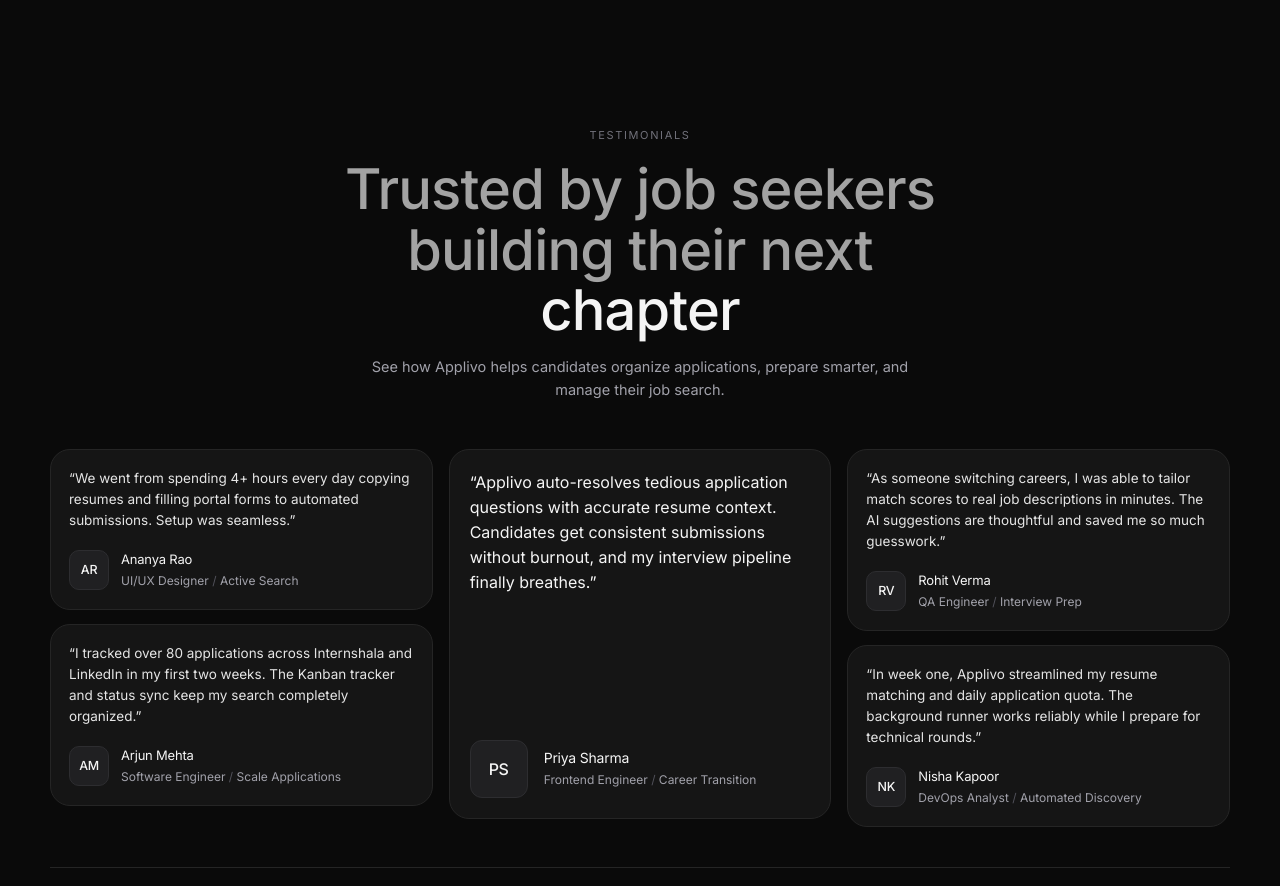
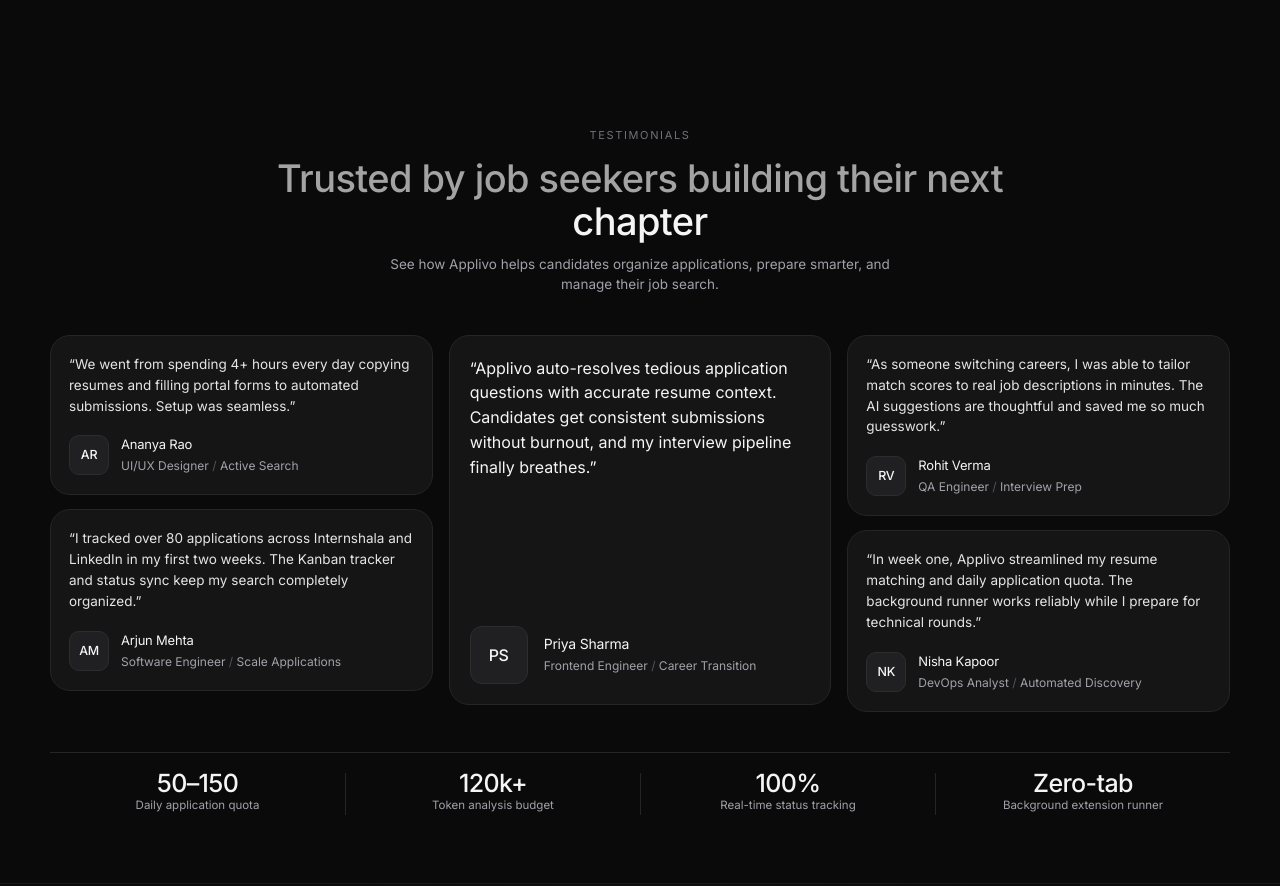
Before and after one commit to Applivo-Agent/Applivo-Web, a Next.js app: page / in a window 1280 px wide. Shown: the part 6040-6926 px from the top of the page. Built offline with nearby package versions, Linux system fonts and the light colour scheme; no server answers; a web font is replaced by a local one.

Commit message:
refactor(testimonials): restore compact 34-38px two-tone heading with max-w-[780px] to ensure two clean lines

```diff
--- a/components/ainest/Testimonials.tsx
+++ b/components/ainest/Testimonials.tsx
@@ -71,12 +71,12 @@
       className="relative z-10 w-full py-14 sm:py-16 md:py-16 px-4 sm:px-6 md:px-8 bg-[#0A0A0A] overflow-hidden"
       aria-label="Customer Testimonials"
     >
-      {/* ─── Centered Section Heading (Hero-Style Two-Tone Typography) ─── */}
-      <div className="max-w-3xl mx-auto text-center mb-10 sm:mb-12">
-        <span className="text-[10.5px] sm:text-[11px] font-medium text-[#71717A] uppercase tracking-[0.15em] block mb-3.5">
+      {/* ─── Centered Section Heading (Compact SaaS Two-Tone Typography) ─── */}
+      <div className="max-w-3xl mx-auto text-center mb-9 sm:mb-10">
+        <span className="text-[10px] sm:text-[11px] font-medium text-[#71717A] uppercase tracking-[0.15em] block mb-3">
           TESTIMONIALS
         </span>
-        <h2 className="text-[32px] sm:text-[42px] md:text-[52px] lg:text-[56px] font-semibold tracking-tight leading-[1.08] max-w-3xl mx-auto mb-4">
+        <h2 className="text-[26px] sm:text-[30px] md:text-[34px] lg:text-[36px] xl:text-[38px] font-semibold tracking-tight leading-[1.12] max-w-[780px] mx-auto mb-3">
           <span className="text-[#A3A3A3] block">
             Trusted by job seekers building their next
           </span>
@@ -84,7 +84,7 @@
             chapter
           </span>
         </h2>
-        <p className="text-[14px] sm:text-[14.5px] text-[#A1A1AA] leading-[1.55] max-w-xl mx-auto">
+        <p className="text-[13px] sm:text-[13.5px] text-[#A1A1AA] leading-[1.5] max-w-lg mx-auto">
           See how Applivo helps candidates organize applications, prepare smarter, and manage their job search.
         </p>
       </div>
```
